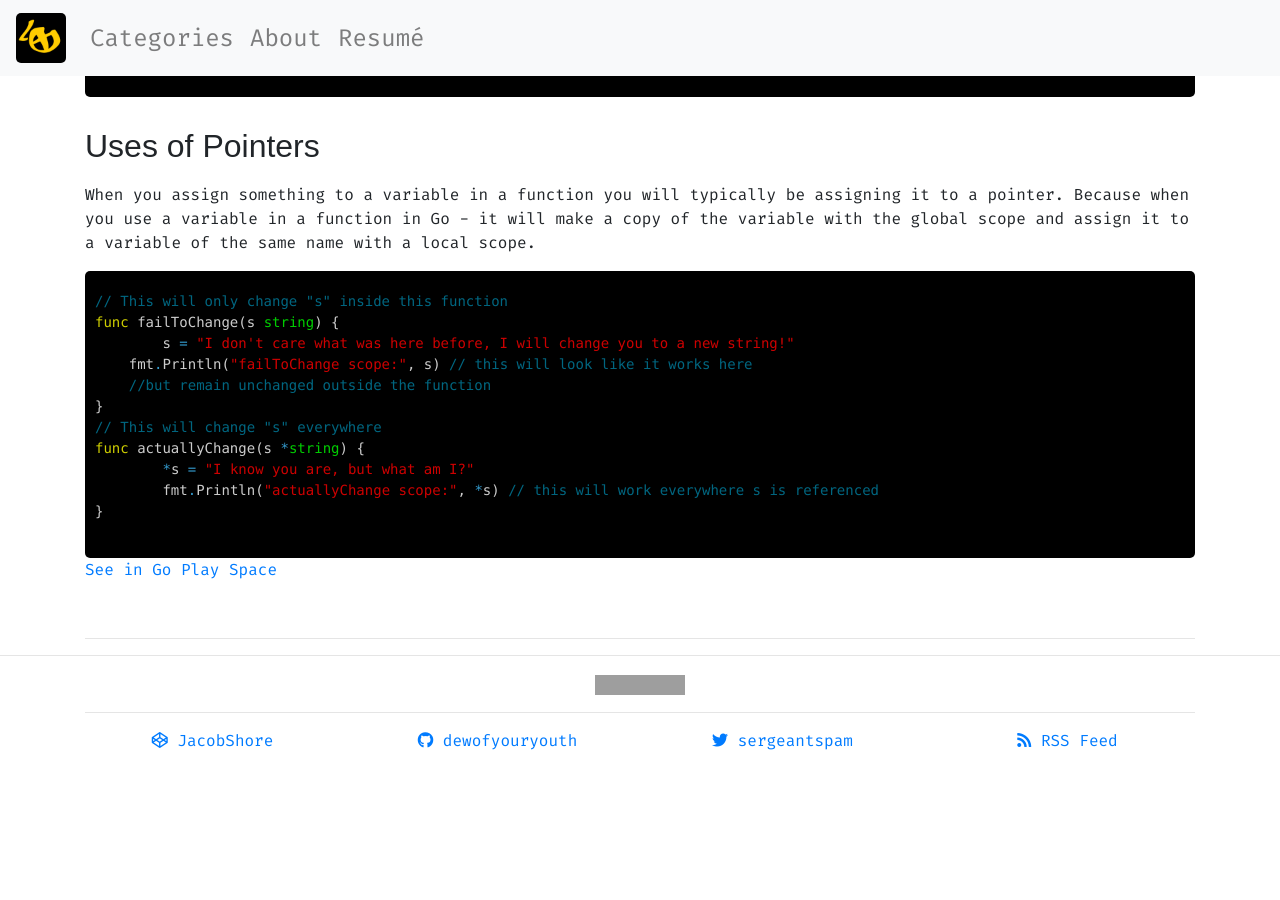
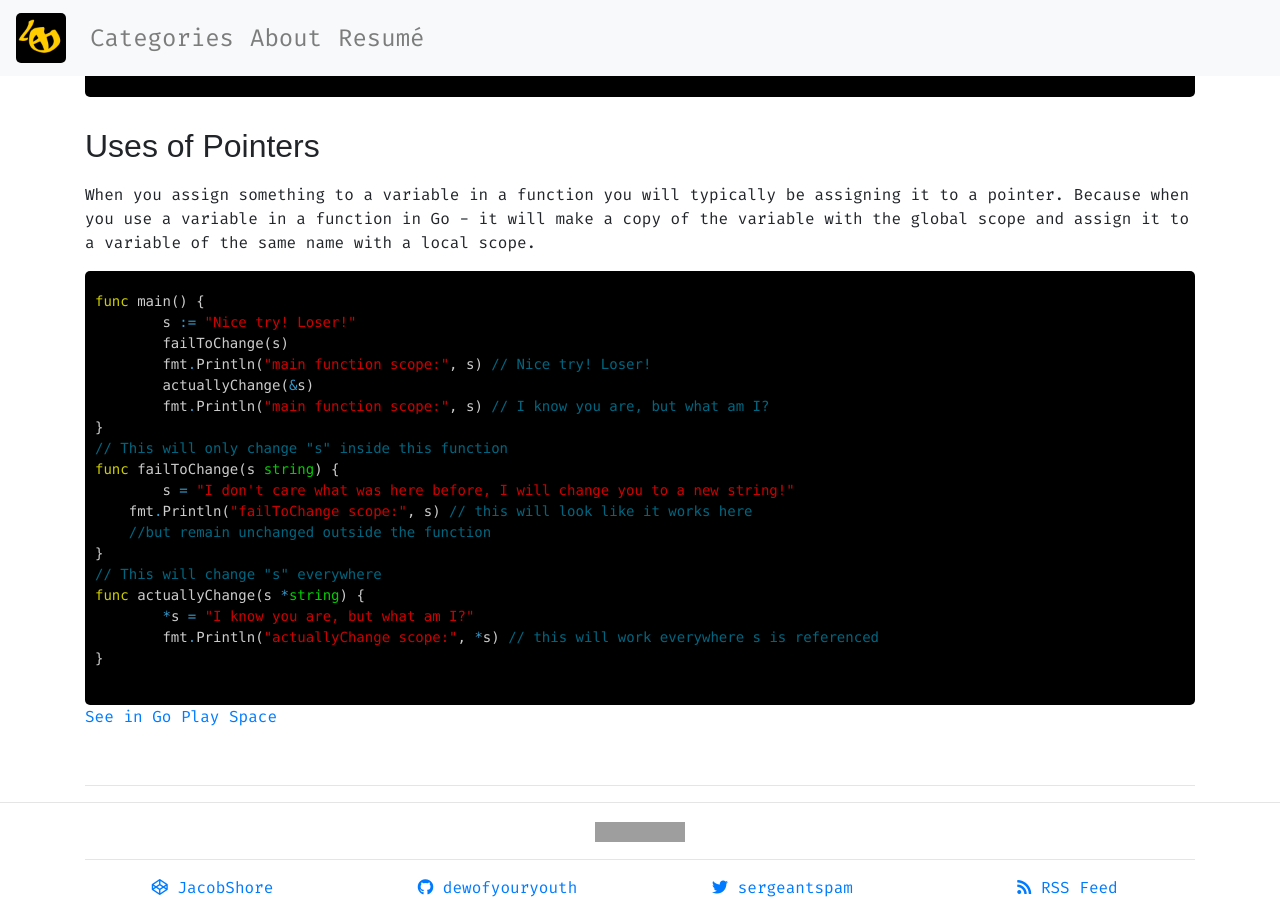
Before and after one commit to DewofyourYouth/DewofyourYouth.github.io, a Jekyll site: the page built from _posts/2020-10-04-some-notes-on-pointers.md, in a window 1280 px wide and 900 px high, scrolled down 616 px. Built offline with Jekyll 4.4.1, drawn with Linux system fonts in a browser that asks for light colours; nearby versions of some CDN libraries; some web fonts are replaced; comment, search, counter and statistics services are not loaded; before the commit the page ends 1369 px from its top, so only the background shows below that; grey boxes are pictures that could not be loaded.

Commit message:
include main fubc in example

````diff
--- a/_posts/2020-10-04-some-notes-on-pointers.md
+++ b/_posts/2020-10-04-some-notes-on-pointers.md
@@ -31,6 +31,13 @@ fmt.Println(c)    // 43 - this is just referring to the value stored in "a" at t
 When you assign something to a variable in a function you will typically be assigning it to a pointer. Because when you use a variable in a function in Go - it will make a copy of the variable with the global scope and assign it to a variable of the same name with a local scope.
 
 ```go
+func main() {
+	s := "Nice try! Loser!"
+	failToChange(s)
+	fmt.Println("main function scope:", s) // Nice try! Loser!
+	actuallyChange(&s)
+	fmt.Println("main function scope:", s) // I know you are, but what am I?
+}
 // This will only change "s" inside this function
 func failToChange(s string) {
 	s = "I don't care what was here before, I will change you to a new string!"
````
